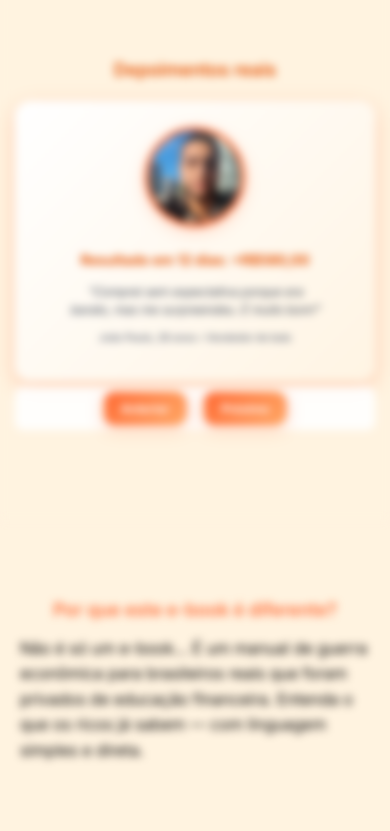
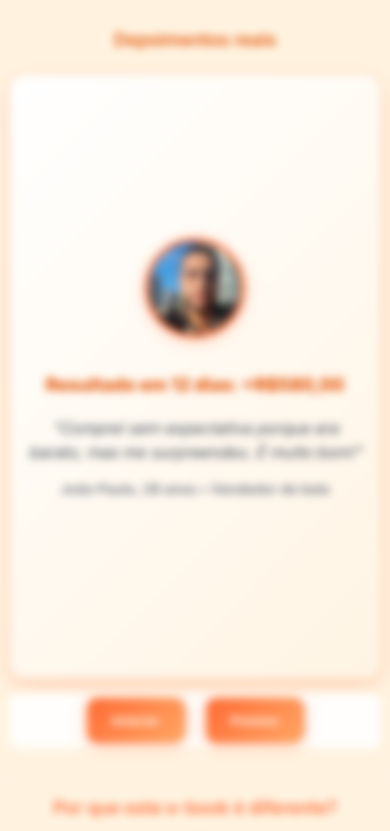
Before and after one commit to Corvoz2025/ravenna-agency, a plain HTML site: page ED FINANCEIRA/index.html in a window 390 px wide. Shown: the part 2520-3351 px from the top of the page. Drawn offline with Linux system fonts and the light colour scheme.

Commit message:
final 1.2

```diff
--- a/ED FINANCEIRA/style.css
+++ b/ED FINANCEIRA/style.css
@@ -2244,7 +2244,7 @@ details summary:focus:not(:focus-visible) {
 .testimonials .slider {
   position: relative;
   overflow: hidden;
-  height: 800px;
+  height: 400px;
   border-radius: var(--border-radius-xl);
   background: var(--white);
   box-shadow: var(--shadow-lg);
@@ -2410,122 +2410,168 @@ details summary:focus:not(:focus-visible) {
   }
 
   .testimonials .slide.screenshot img {
-    width: 200px;
-    height: 290px;
-  }
-}
-
-/* ===== RESPONSIVIDADE MOBILE ===== */
+    width: 230px; /* Aumentado de 200px */
+    height: 330px; /* Aumentado de 290px */
+  }
+}
+
+/* ===== RESPONSIVIDADE MOBILE - CORRIGIDO ===== */
 @media (max-width: 768px) {
   .testimonials {
-    padding: 40px 20px;
+    padding: 60px 15px 25px 15px; /* Reduzido embaixo para aproximar próxima seção */
+    min-height: 90vh; /* Ocupar quase toda a dobra */
+    display: flex;
+    flex-direction: column;
+    justify-content: space-between;
   }
 
   .testimonials h2 {
+    margin-bottom: 25px;
+    font-size: var(--font-size-2xl);
+    flex-shrink: 0;
+  }
+
+  .testimonials .slider {
+    height: 480px; /* Aumentado de 450px para acomodar prints maiores */
     margin-bottom: 20px;
-    font-size: var(--font-size-2xl);
+    flex-grow: 1;
+    display: flex;
+    align-items: center;
+  }
+
+  .testimonials .slide {
+    padding: 30px 20px; /* Aumentado o padding */
+  }
+
+  .testimonials .slide.testimonial img {
+    width: 110px; /* Aumentado */
+    height: 110px;
+    margin-bottom: 20px; /* Mais espaço */
+  }
+
+  .testimonials .slide.testimonial .content .result {
+    font-size: var(--font-size-2xl); /* Aumentado */
+    margin-bottom: 16px; /* Mais espaço */
+    font-weight: 800;
+  }
+
+  .testimonials .slide.testimonial .content .text {
+    font-size: var(--font-size-xl); /* Aumentado */
+    margin-bottom: 16px; /* Mais espaço */
+    line-height: 1.6;
+  }
+
+  .testimonials .slide.testimonial .content .author {
+    font-size: var(--font-size-lg); /* Aumentado */
+  }
+
+  .testimonials .slide.screenshot img {
+    width: 240px; /* AUMENTADO de 180px para 240px */
+    height: 350px; /* AUMENTADO de 260px para 350px */
+    object-fit: contain;
+    border-radius: var(--border-radius-lg);
+    box-shadow: var(--shadow-lg);
+    border: none;
+    cursor: pointer;
+    transition: transform var(--transition-fast);
+    margin: 0 auto;
+    display: block;
+  }
+
+  .testimonials .slide.screenshot img:hover {
+    transform: scale(1.03); /* Hover mais sutil para imagens maiores */
+  }
+
+  .testimonials .nav {
+    gap: 20px;
+    margin-top: 15px; /* Reduzido */
+    margin-bottom: 0; /* Sem margem embaixo */
+    flex-shrink: 0;
+  }
+
+  .testimonials .nav button {
+    padding: 16px 24px; /* Botões maiores */
+    font-size: var(--font-size-md);
+    min-width: 120px;
+  }
+}
+
+/* ===== RESPONSIVIDADE MOBILE PEQUENO - CORRIGIDO ===== */
+@media (max-width: 480px) {
+  .testimonials {
+    padding: 50px 10px 20px 10px; /* Reduzido embaixo */
+    min-height: 95vh; /* Ocupar quase toda a tela */
+    display: flex;
+    flex-direction: column;
+    justify-content: space-between;
+  }
+
+  .testimonials h2 {
+    font-size: var(--font-size-xl);
+    margin-bottom: 20px;
+    flex-shrink: 0;
   }
 
   .testimonials .slider {
-    height: 320px;
-    margin-bottom: 20px;
+    height: 450px; /* Aumentado de 420px para acomodar prints maiores */
+    margin-bottom: 15px;
+    flex-grow: 1;
   }
 
   .testimonials .slide {
-    padding: 20px;
+    padding: 25px 15px; /* Padding otimizado */
   }
 
   .testimonials .slide.testimonial img {
-    width: 80px;
-    height: 80px;
+    width: 100px; /* Tamanho otimizado */
+    height: 100px;
+    margin-bottom: 15px;
+  }
+
+  .testimonials .slide.testimonial .content .result {
+    font-size: var(--font-size-xl); /* Grande */
     margin-bottom: 12px;
-  }
-
-  .testimonials .slide.testimonial .content .result {
-    font-size: var(--font-size-lg);
+    font-weight: 800;
+  }
+
+  .testimonials .slide.testimonial .content .text {
+    font-size: var(--font-size-lg); /* Grande */
     margin-bottom: 12px;
-  }
-
-  .testimonials .slide.testimonial .content .text {
-    font-size: var(--font-size-md);
-    margin-bottom: 8px;
+    line-height: 1.5;
   }
 
   .testimonials .slide.testimonial .content .author {
-    font-size: var(--font-size-sm);
+    font-size: var(--font-size-md); /* Médio */
   }
 
   .testimonials .slide.screenshot img {
-    width: 140px;
-    height: 200px;
+    width: 200px; /* AUMENTADO de 160px para 200px */
+    height: 300px; /* AUMENTADO de 240px para 300px */
+    object-fit: contain;
+    border-radius: var(--border-radius-lg);
+    box-shadow: var(--shadow-lg);
+    border: none;
+    cursor: pointer;
+    transition: transform var(--transition-fast);
+    margin: 0 auto;
+    display: block;
+  }
+
+  .testimonials .slide.screenshot img:hover {
+    transform: scale(1.02); /* Hover ainda mais sutil */
   }
 
   .testimonials .nav {
-    gap: 16px;
-    margin-top: 20px;
+    gap: 15px;
+    margin-top: 10px; /* Muito próximo */
+    margin-bottom: 0;
+    flex-shrink: 0;
   }
 
   .testimonials .nav button {
-    padding: 12px 20px;
+    padding: 14px 20px; /* Botões adequados */
     font-size: var(--font-size-sm);
     min-width: 100px;
-  }
-}
-
-/* ===== RESPONSIVIDADE MOBILE PEQUENO ===== */
-@media (max-width: 480px) {
-  .testimonials {
-    padding: 80px 15px;
-  }
-
-  .testimonials h2 {
-    font-size: var(--font-size-xl);
-    margin-bottom: 16px;
-  }
-
-  .testimonials .slider {
-    height: 280px;
-    margin-bottom: 16px;
-  }
-
-  .testimonials .slide {
-    padding: 55px;
-  }
-
-  .testimonials .slide.testimonial img {
-    width: 100px;
-    height: 100px;
-    margin-bottom: 8px;
-  }
-
-  .testimonials .slide.testimonial .content .result {
-    font-size: var(--font-size-md);
-    margin-bottom: 6px;
-  }
-
-  .testimonials .slide.testimonial .content .text {
-    font-size: var(--font-size-sm);
-    margin-bottom: 6px;
-  }
-
-  .testimonials .slide.testimonial .content .author {
-    font-size: var(--font-size-xs);
-  }
-
-  .testimonials .slide.screenshot img {
-    width: 120px;
-    height: 500px;
-  }
-
-  .testimonials .nav {
-    gap: 12px;
-    margin-top: 16px;
-  }
-
-  .testimonials .nav button {
-    padding: 8px 16px;
-    font-size: var(--font-size-sm);
-    min-width: 80px;
   }
 
   .testimonials .nav .prev::before,
@@ -2534,14 +2580,34 @@ details summary:focus:not(:focus-visible) {
   }
 }
 
+/* ===== REDUÇÃO ESPAÇAMENTO ENTRE SEÇÕES ===== */
+@media (max-width: 768px) {
+  /* Próxima seção mais próxima */
+  .testimonials + .section,
+  .testimonials + section {
+    margin-top: 15px !important;
+    padding-top: 15px !important;
+  }
+}
+
+@media (max-width: 480px) {
+  /* Ainda mais próximo em mobile pequeno */
+  .testimonials + .section,
+  .testimonials + section {
+    margin-top: 10px !important;
+    padding-top: 10px !important;
+  }
+}
+
 /* ===== RESPONSIVIDADE LANDSCAPE MOBILE ===== */
 @media (max-height: 500px) and (orientation: landscape) {
   .testimonials {
-    padding: 20px 15px;
+    padding: 15px 10px;
+    min-height: 90vh;
   }
 
   .testimonials .slider {
-    height: 240px;
+    height: 280px; /* Aumentado de 250px */
   }
 
   .testimonials .slide {
@@ -2549,14 +2615,22 @@ details summary:focus:not(:focus-visible) {
   }
 
   .testimonials .slide.testimonial img {
-    width: 50px;
-    height: 50px;
-    margin-bottom: 6px;
+    width: 60px;
+    height: 60px;
+    margin-bottom: 8px;
   }
 
   .testimonials .slide.screenshot img {
-    width: 100px;
-    height: 140px;
+    width: 150px; /* AUMENTADO de 120px para 150px */
+    height: 200px; /* AUMENTADO de 160px para 200px */
+    object-fit: contain;
+    border-radius: var(--border-radius-lg);
+    box-shadow: var(--shadow-lg);
+    border: none;
+    cursor: pointer;
+    transition: transform var(--transition-fast);
+    margin: 0 auto;
+    display: block;
   }
 
   .testimonials .nav {
@@ -2564,9 +2638,9 @@ details summary:focus:not(:focus-visible) {
   }
 
   .testimonials .nav button {
-    padding: 6px 12px;
+    padding: 8px 12px;
     font-size: var(--font-size-xs);
-    min-width: 60px;
+    min-width: 80px;
   }
 }
 
```
